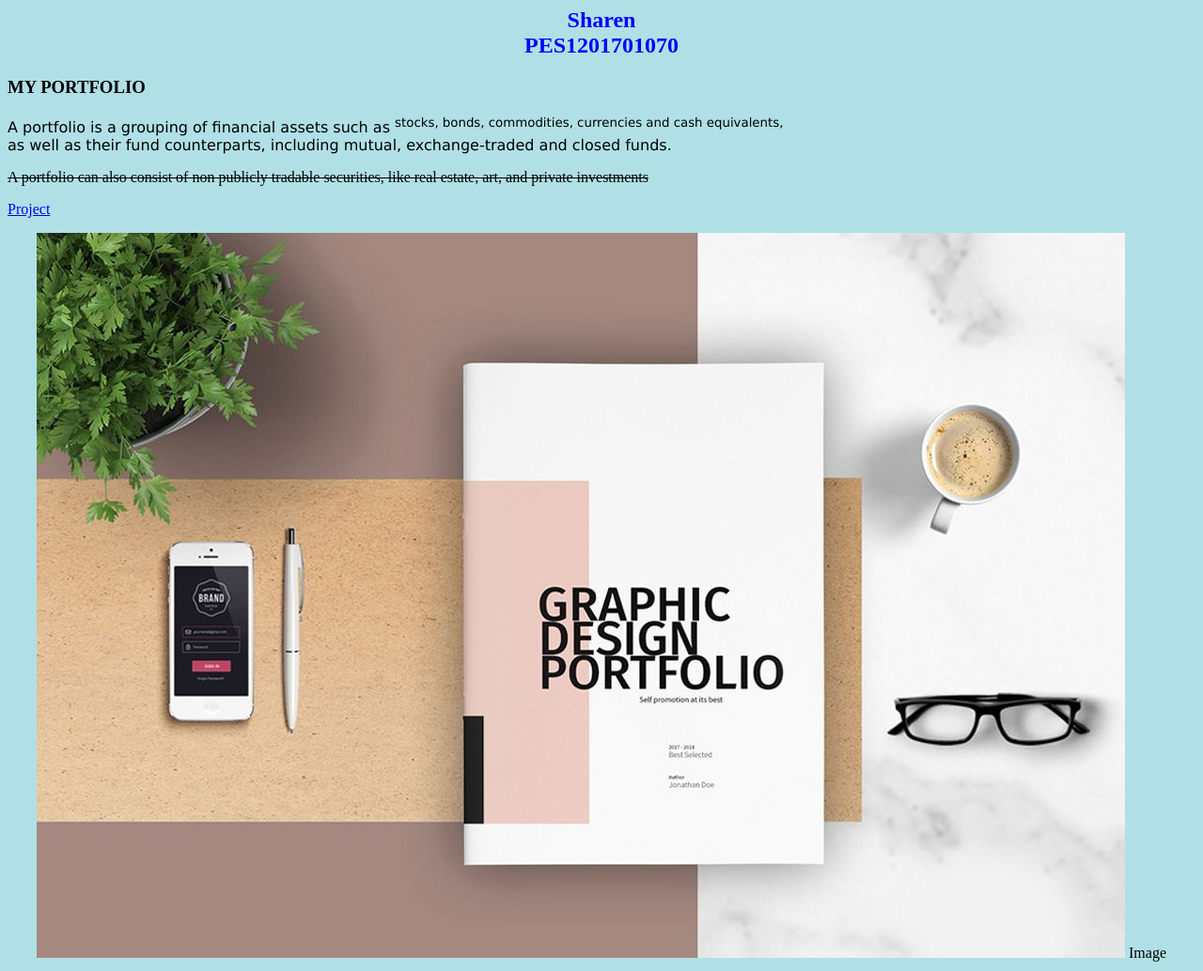
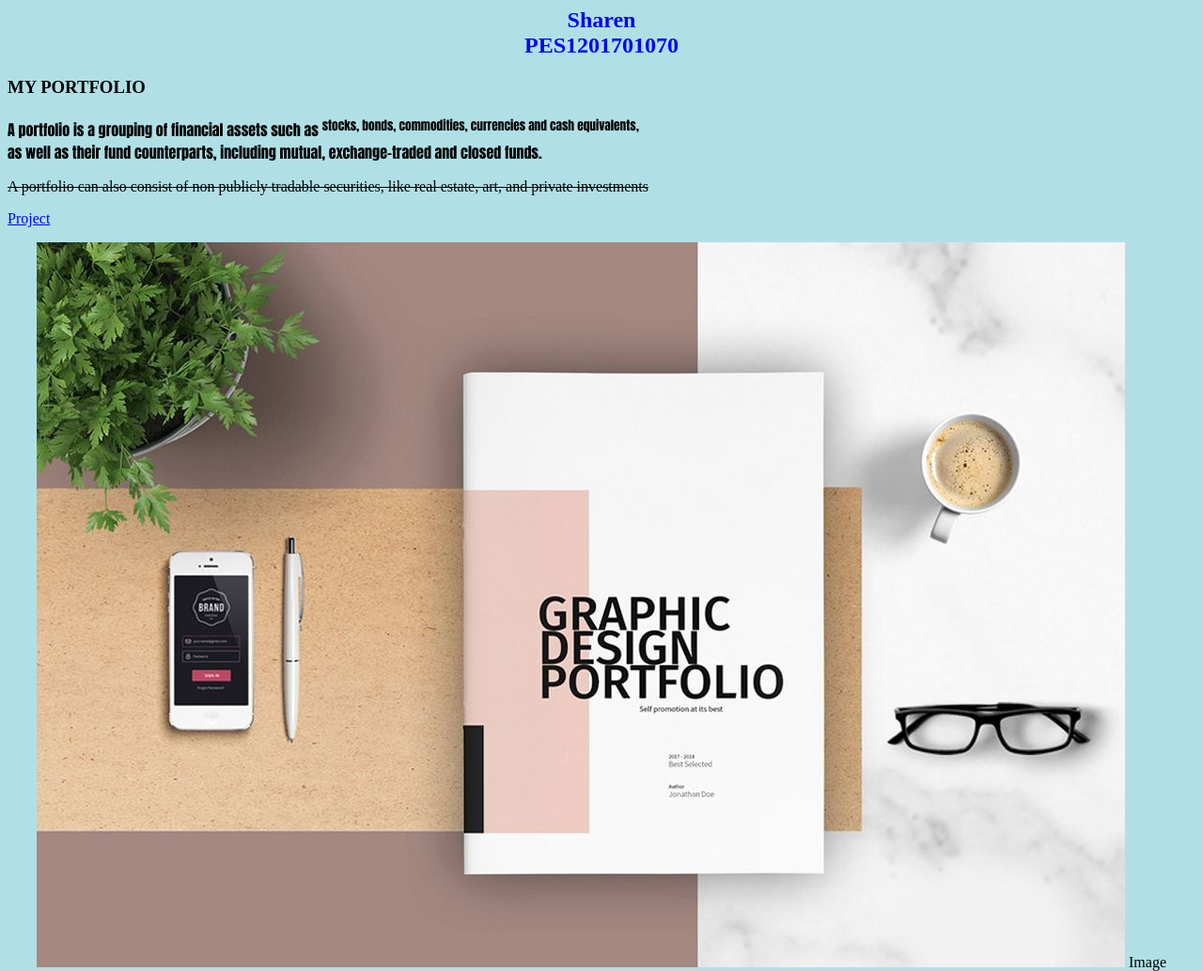
Before and after one commit to SharenMary99/SharenMary99.github.io, a plain HTML site: page Portfolio.html in a window 1280 px wide. Shown: the whole page at 94% size. Drawn offline with Linux system fonts and the light colour scheme.

Commit message:
Update Portfolio.html

```diff
--- a/Portfolio.html
+++ b/Portfolio.html
@@ -5,7 +5,7 @@
 PES1201701070
 </h2></center>
 <h3><b> MY PORTFOLIO</b></h3>
-<p style="font-family:verdana;" style="font-size:160%;">A portfolio is a grouping of financial assets such as <sup>stocks, bonds, commodities, currencies and cash equivalents,</sup> <br>
+<p style="font-family:impact" "font-size:300;">A portfolio is a grouping of financial assets such as <sup>stocks, bonds, commodities, currencies and cash equivalents,</sup> <br>
 as well as their fund counterparts, including mutual, exchange-traded and closed funds.</p>
 <p><del>A portfolio can also consist of non publicly tradable securities, like real estate, art, and private investments</del></p>
 <p><a href="index.html">Project</a></p>
```
